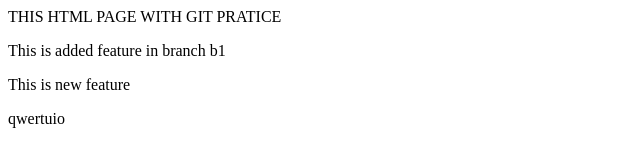
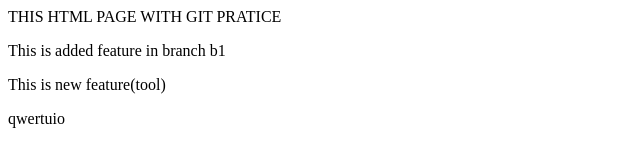
Before and after one commit to Sai9059894152/LOCALREPO, a plain HTML site: page index.html in a window 1280 px wide. Shown: the full height of the page, 0-640 px from the left. Drawn offline with Linux system fonts and the light colour scheme.

Commit message:
add tool

```diff
--- a/index.html
+++ b/index.html
@@ -1,4 +1,4 @@
 <p>THIS HTML PAGE WITH GIT PRATICE</p>
 <p>This is added feature in branch b1</p>
-<p>This is new feature</p>
+<p>This is new feature(tool)</p>
 <p>qwertuio</p>
```
